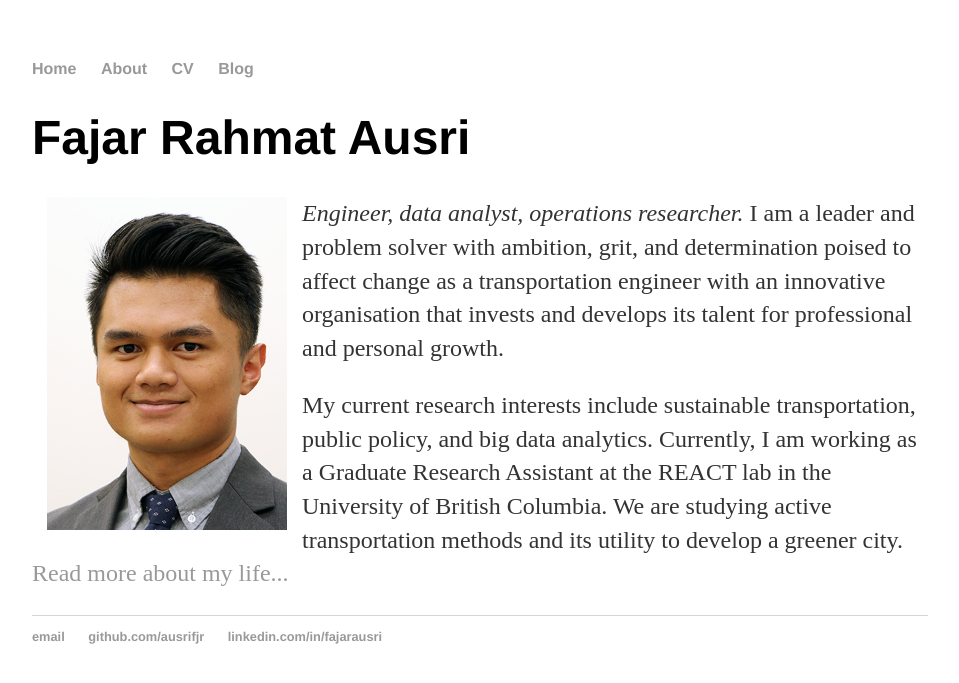
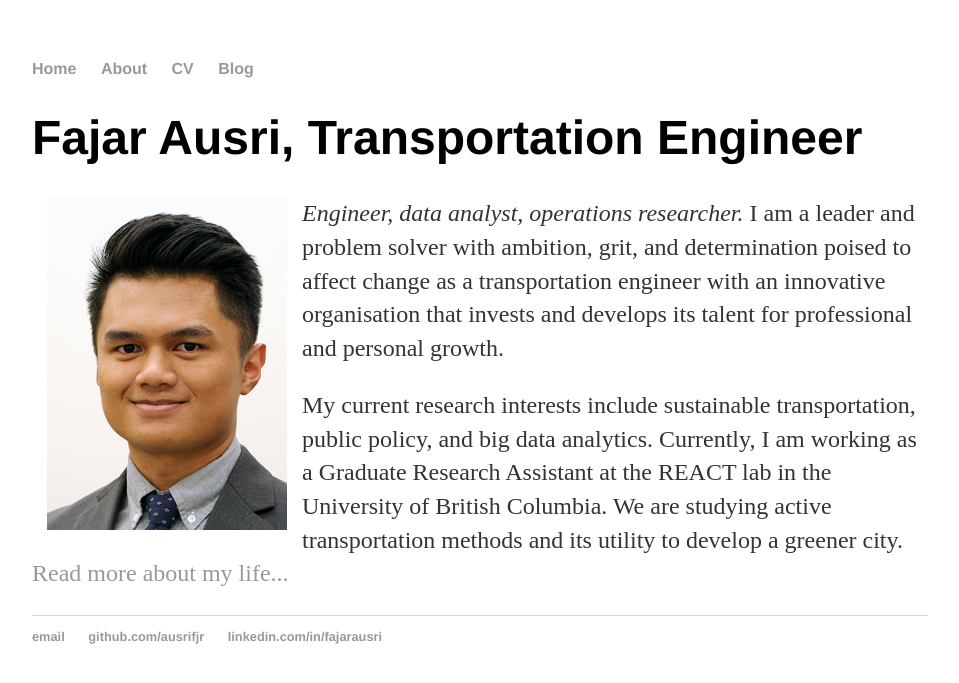
Before and after one commit to ausrifjr/ausrifjr.github.io, a Jekyll site: the page built from index.html, in a window 1280 px wide. Shown: the top 683 px of the page, without its empty margins (160-1119 px from the left). Built offline with Jekyll 4.4.1, drawn with Linux system fonts in a browser that asks for light colours.

Commit message:
Update index.html

```diff
--- a/index.html
+++ b/index.html
@@ -3,7 +3,7 @@ layout: default
 title: Fajar Ausri, Transportation Engineer
 ---
 <div class="blurb">
-	<h1>Fajar Rahmat Ausri</h1>
+	<h1>Fajar Ausri, Transportation Engineer</h1>
 	<p><img style="padding: 0 15px; float: left;" src="/assets/Photo_20170916b.jpg" alt="Fajar Ausri" width="240" height="333"></p>
 	<p style="margin-top: 20px;"> </p>
 	<p><em>Engineer, data analyst, operations researcher. </em> I am a leader and problem solver with ambition, grit, and determination poised to affect change as a transportation engineer with an innovative organisation that invests and develops its talent for professional and personal growth.</p>
```
